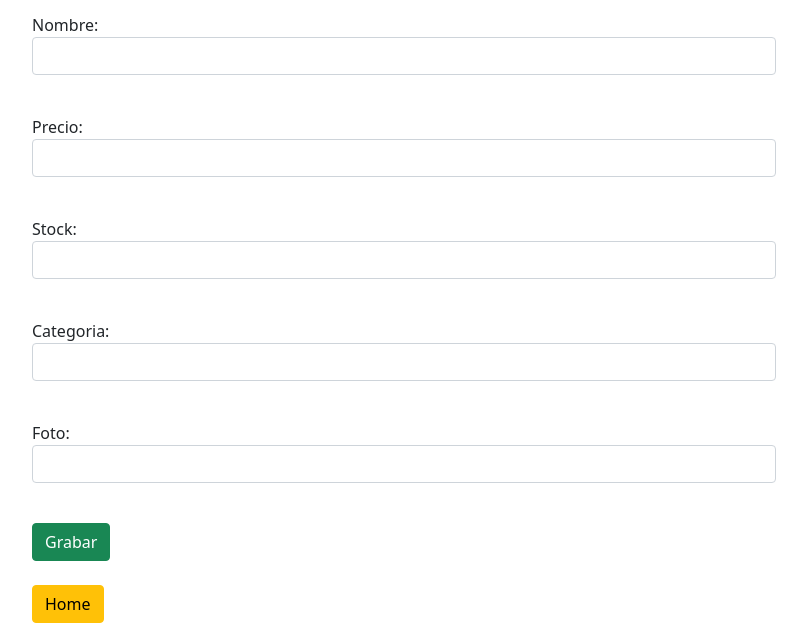
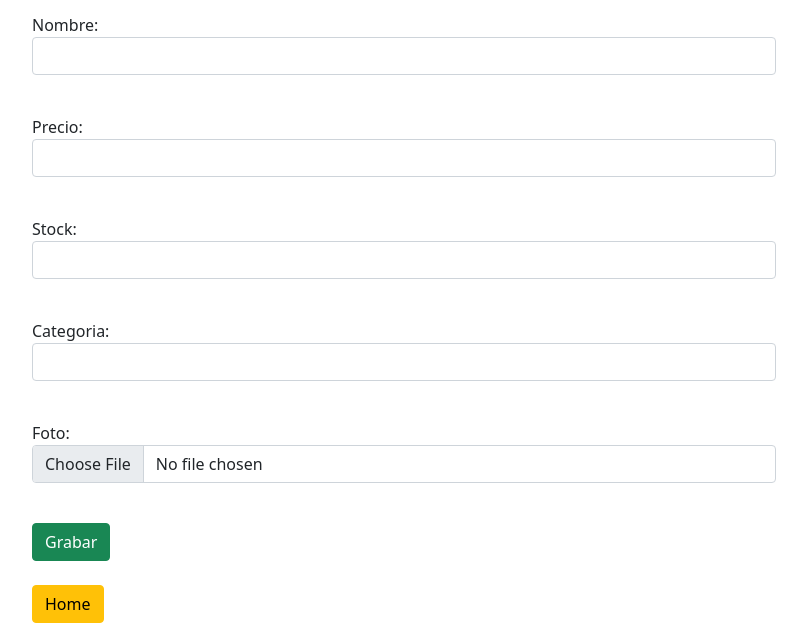
Before and after one commit to mariogirotto/Tecnocenter, a plain HTML site: page update.html in a window 1280 px wide. Shown: the part 158-800 px from the top of the page, without its empty margins (236-1043 px from the left). Drawn offline with nearby package versions, Linux system fonts and the light colour scheme.

Commit message:
foto cambiada a file

```diff
--- a/update.html
+++ b/update.html
@@ -36,7 +36,7 @@
                 </div>
                 <div class="mb-3">
                     <label for="txtFoto">Foto:</label>
-                    <input type="number" class="form-control" name="txtFoto" id="txtFoto"> <br>
+                    <input type="file" class="form-control" name="txtFoto" id="txtFoto"> <br>
                 </div>
                 <button  type="button"  class="btn btn-success" onclick="modificar()">Grabar</button>
             </form>
```
Also changed, not shown: create.html (+1 -1 lines).
